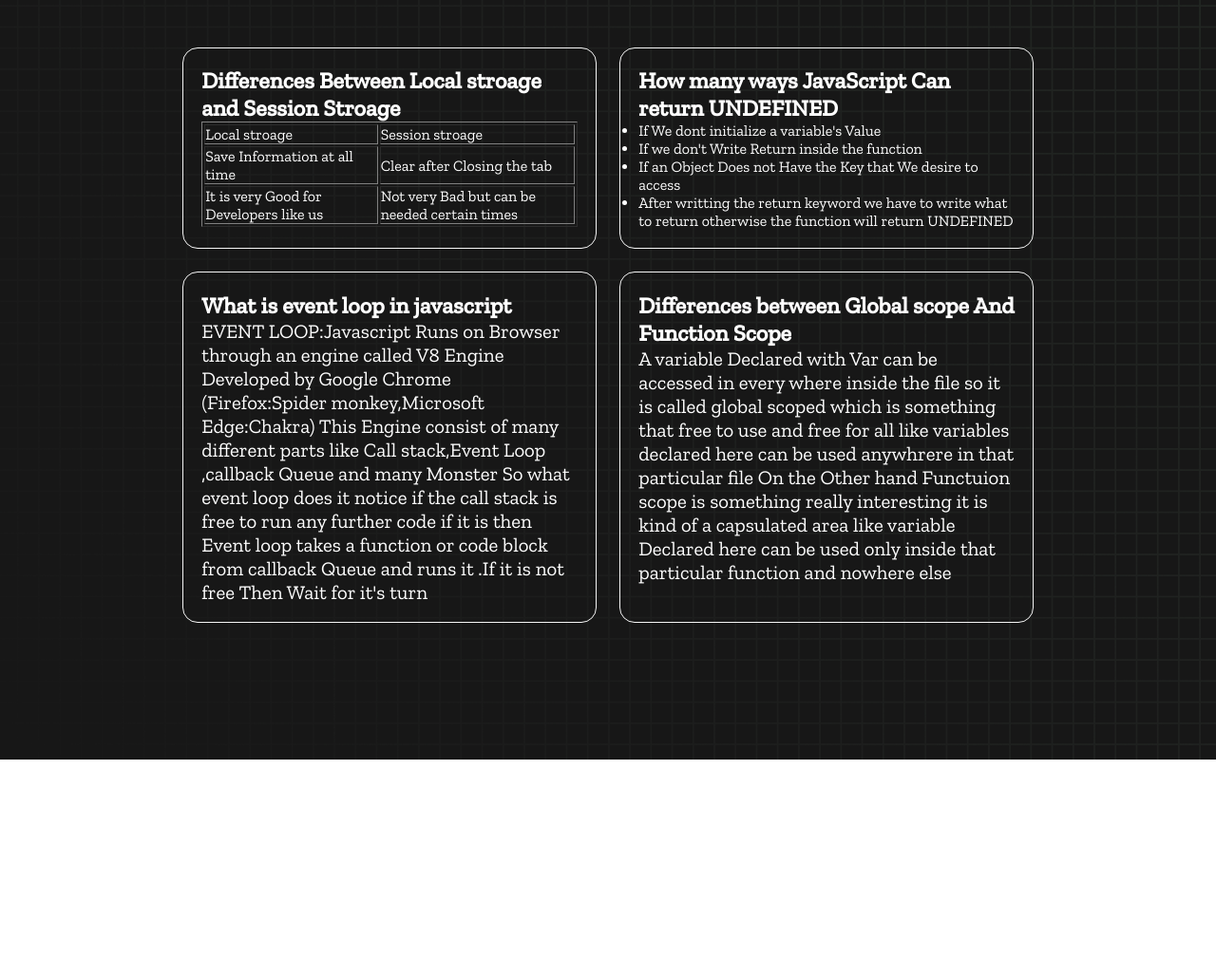
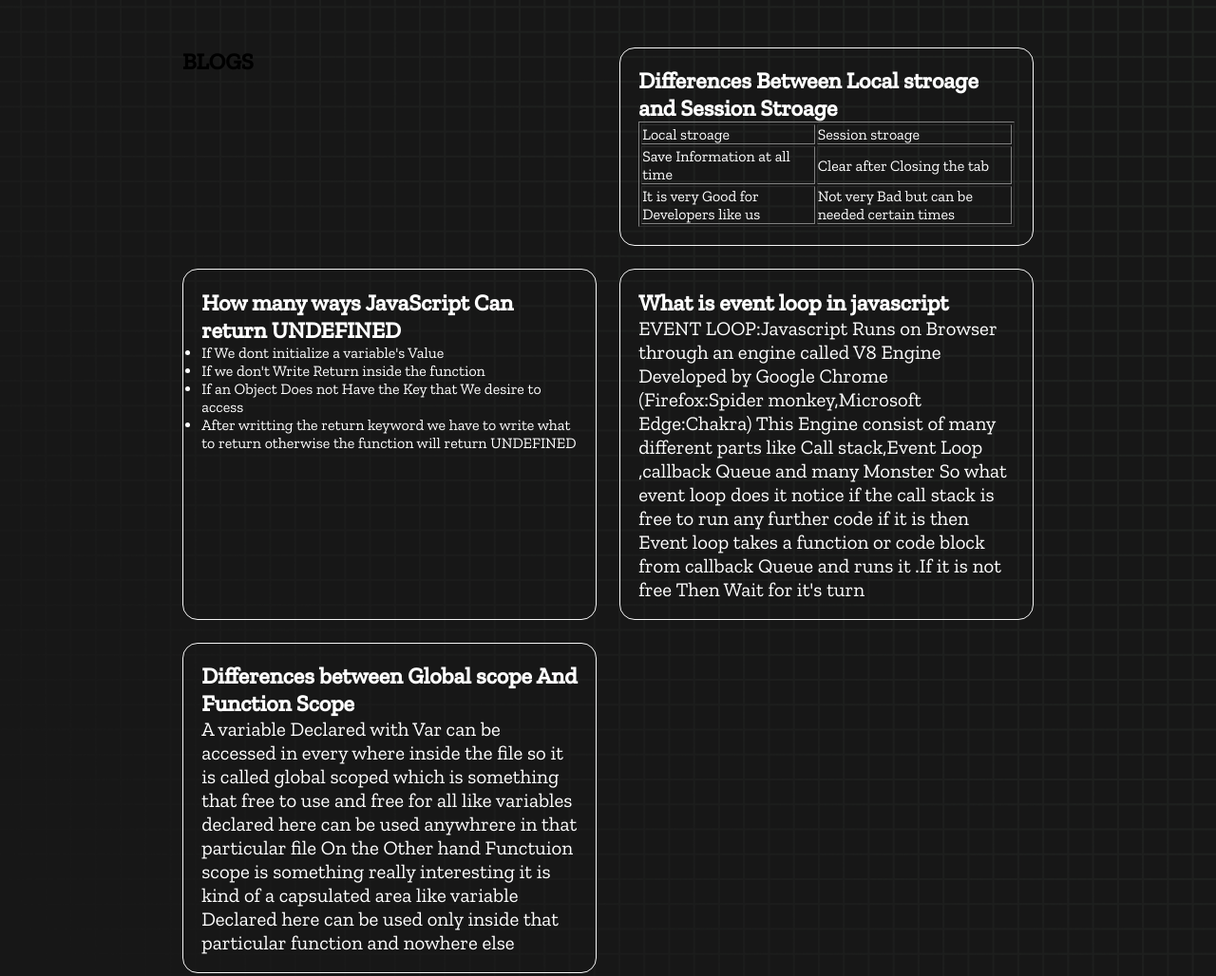
Before and after one commit to lalon147/typing-master, a plain HTML site: page blog.html in a window 1280 px wide. Shown: the whole page at 95% size. Before the commit the page ends 800 px from the top, so only its background shows below. Drawn offline with nearby package versions, Linux system fonts and the light colour scheme.

```diff
--- a/blog.html
+++ b/blog.html
@@ -15,6 +15,7 @@
   </head>
 <body>
     <section class="blog-container">
+        <h1>BLOGS</h1>
        <div class="blog">
         <h1>Differences Between Local stroage and Session Stroage</h1>
         <table border="1">
```
